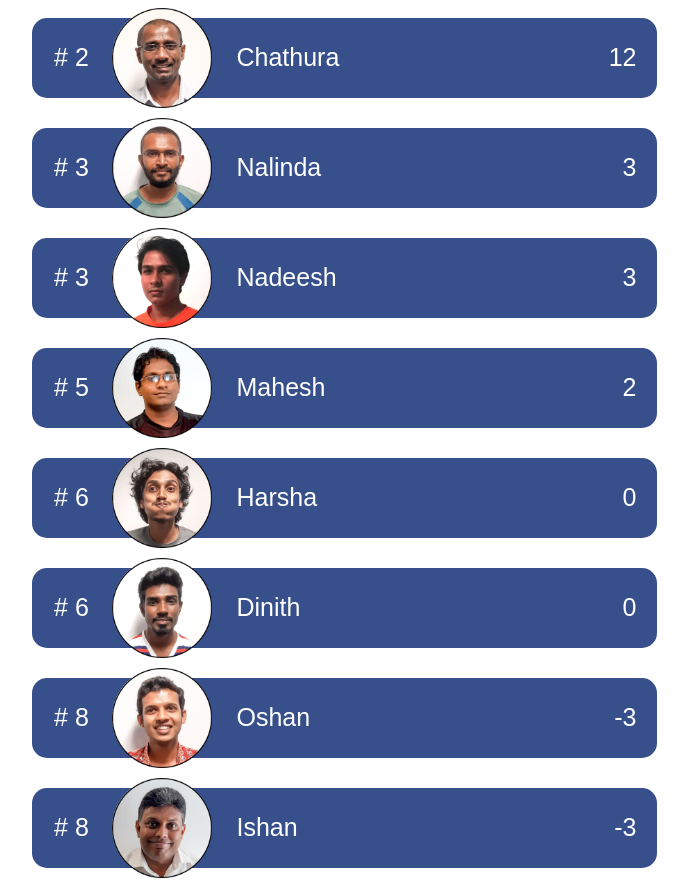
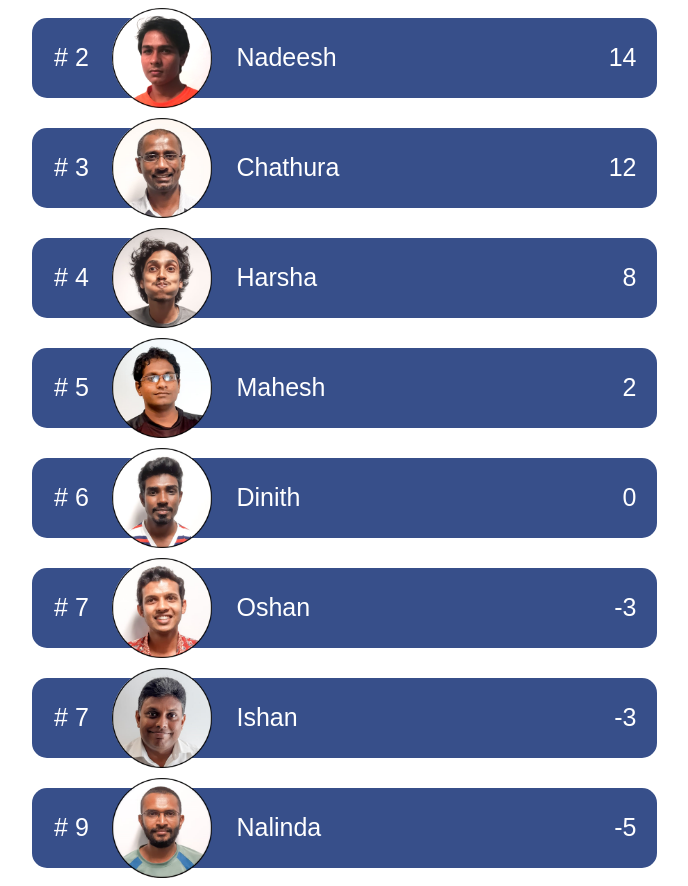
Before and after one commit to Nash171/pronto-carrom, an Angular app: page / in a window 1280 px wide. Shown: the part 244-1130 px from the top of the page, without its empty margins (296-984 px from the left). Built offline with nearby package versions, Linux system fonts and the light colour scheme.

Commit message:
update rankings

```diff
--- a/src/app/data.service.ts
+++ b/src/app/data.service.ts
@@ -11,18 +11,18 @@ export class DataService {
     var prev = 0;
     var rank = 1;
     return [
-      { id: 1, name: 'Oshan', points: -3 },
-      { id: 2, name: 'Nalinda', points: 3 },
-      { id: 3, name: 'Harsha', points: 0 },
-      { id: 4, name: 'Kasun', points: -12 },
-      { id: 5, name: 'Dinith', points: 0 },
-      { id: 6, name: 'Chathura', points: 12 },
-      { id: 7, name: 'Mahesh', points: 2 },
-      { id: 8, name: 'Chamitha', points: -5 },
-      { id: 9, name: 'Nadeesh', points: 3 },
-      { id: 10, name: 'Hirantha', points: 18 },
-      { id: 11, name: 'Ishan', points: -3 },
-      { id: 12, name: 'Anuradha', points: -15 },
+      { id: 1, name: 'Oshan', points: -3, frames: 4 },
+      { id: 2, name: 'Nalinda', points: -5, frames: 4 },
+      { id: 3, name: 'Harsha', points: 8, frames: 4 },
+      { id: 4, name: 'Kasun', points: -12, frames: 4 },
+      { id: 5, name: 'Dinith', points: 0, frames: 2 },
+      { id: 6, name: 'Chathura', points: 12, frames: 2 },
+      { id: 7, name: 'Mahesh', points: 2, frames: 4 },
+      { id: 8, name: 'Chamitha', points: -16, frames: 4 },
+      { id: 9, name: 'Nadeesh', points: 14, frames: 4 },
+      { id: 10, name: 'Hirantha', points: 18, frames: 4 },
+      { id: 11, name: 'Ishan', points: -3, frames: 2 },
+      { id: 12, name: 'Anuradha', points: -15, frames: 2 },
     ].sort(function(a, b) {
       return b.points - a.points;
     }).map(function(p, i) {
```
